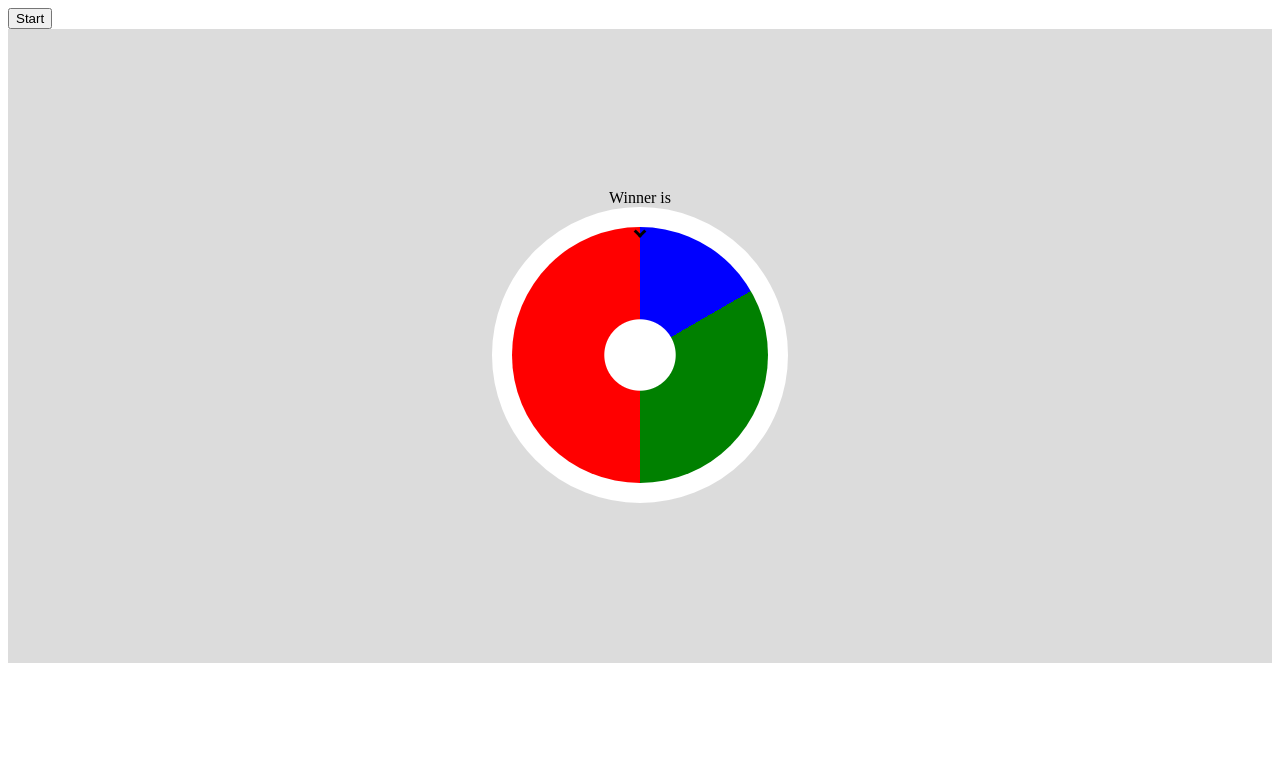
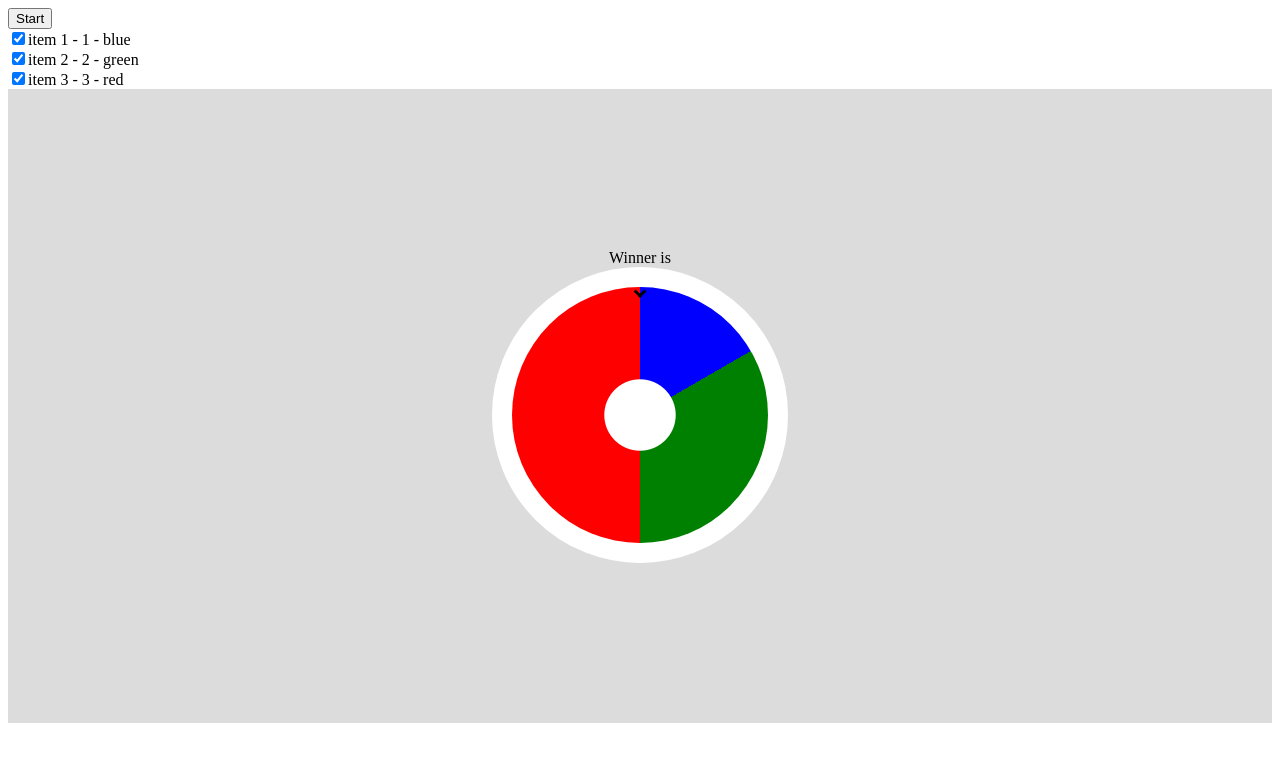
Before and after one commit to ilnazv/wheel, a React app: page / in a window 1280 px wide. Shown: the top 762 px of the page. Built offline with nearby package versions, Linux system fonts and the light colour scheme.

Commit message:
input init, wheel reinit fixes

```diff
--- a/src/App.tsx
+++ b/src/App.tsx
@@ -1,12 +1,23 @@
-import React, { useRef } from "react";
-import { IWheelRef, Wheel } from "./Wheel/Wheel";
+import React, { useRef, useState } from 'react';
+import { IWheelItem } from './Models';
+import { IWheelRef, Wheel } from './Wheel';
+import { ItemsInput } from './ItemsInput';
 
 export default function App() {
     const wheelRef = useRef<IWheelRef>(null);
+
+    const [items, setItems] = useState<IWheelItem[]>([]);
+
     return (
         <>
             <button onClick={() => wheelRef.current?.start(10)}>Start</button>
-            <Wheel componentRef={wheelRef} />
+            <ItemsInput
+                onChange={(_items) => {
+                    console.log('items: ', _items);
+                    setItems(_items);
+                }}
+            />
+            <Wheel componentRef={wheelRef} items={items} />
         </>
     );
 }
--- /dev/null
+++ b/src/ItemsInput/ItemsInput.tsx
@@ -0,0 +1,69 @@
+import React, { useCallback, useEffect, useState } from 'react';
+import { IWheelItem } from '../Models';
+
+interface IItemsInputProps {
+    onChange: (items: IWheelItem[]) => void;
+}
+
+const defaultItems: IWheelItem[] = [
+    {
+        id: 0,
+        title: 'item 1',
+        weight: 1,
+        color: 'blue',
+        selected: true,
+    },
+    {
+        id: 1,
+        title: 'item 2',
+        weight: 2,
+        color: 'green',
+        selected: true,
+    },
+    {
+        id: 2,
+        title: 'item 3',
+        weight: 3,
+        color: 'red',
+        selected: true,
+    },
+];
+
+export function ItemsInput({ onChange }: IItemsInputProps): JSX.Element {
+    const [items, setItems] = useState(defaultItems);
+
+    useEffect(() => {
+        onChange(items.filter((x) => x.selected));
+    }, [items]);
+
+    const itemInput = useCallback((item: IWheelItem) => {
+        return (
+            <span key={`item-input_${item.id}`}>
+                <input
+                    type="checkbox"
+                    checked={item.selected}
+                    onChange={(ev) => {
+                        setItems((cur) => {
+                            cur.find((x) => x.id === item.id)!.selected =
+                                ev.target.checked;
+                            return [...cur];
+                        });
+                    }}
+                ></input>
+                <span>{item.title}</span> - <span>{item.weight}</span> -{' '}
+                <span>{item.color}</span>
+            </span>
+        );
+    }, []);
+
+    return (
+        <div
+            style={{
+                display: 'flex',
+                flexDirection: 'column',
+            }}
+        >
+            {items.map(itemInput)}
+        </div>
+    );
+}
--- /dev/null
+++ b/src/ItemsInput/index.ts
@@ -0,0 +1 @@
+export * from './ItemsInput';
--- a/src/Wheel/Wheel.tsx
+++ b/src/Wheel/Wheel.tsx
@@ -5,59 +5,37 @@ import React, {
     useMemo,
     useRef,
     useState,
-} from "react";
-import { IColored, IItem } from "../Models";
-
-interface IWheelItem extends IColored, IItem {}
-
-const items: IWheelItem[] = [
-    {
-        id: 0,
-        title: "item 1",
-        weight: 1,
-        color: "blue",
-    },
-    {
-        id: 1,
-        title: "item 2",
-        weight: 2,
-        color: "green",
-    },
-    {
-        id: 2,
-        title: "item 3",
-        weight: 3,
-        color: "red",
-    },
-];
+} from 'react';
+import { IWheelItem } from '../Models';
 
 const debug = false;
 
 export interface IWheelParams {
     componentRef: React.RefObject<IWheelRef>;
+    items: IWheelItem[];
 }
 
 export interface IWheelRef {
     start: (speed: number) => void;
 }
 
-export function Wheel({ componentRef }: IWheelParams) {
+export function Wheel({ componentRef, items = [] }: IWheelParams) {
     const roundDivider = 360;
     const [degree, setDegree] = useState(0);
     const [winnerId, setWinnerId] = useState<number>();
     const percentStep = useMemo(
-        () => 100 / items.map((x) => x.weight).reduce((a, b) => a + b),
-        []
+        () => 100 / items.map((x) => x.weight).reduce((a, b) => a + b, 0),
+        [items]
     );
     const degreeStep = useMemo(
-        () => 360 / items.map((x) => x.weight).reduce((a, b) => a + b),
-        []
+        () => 360 / items.map((x) => x.weight).reduce((a, b) => a + b, 0),
+        [items]
     );
     const style = useMemo(() => {
         const res = `${items.reduce(
             (acc: string, cur: IWheelItem, index, arr): string => {
                 return `${acc}, ${cur.color} ${
-                    index > 0 ? percentStep * arr[index - 1].weight : "0"
+                    index > 0 ? percentStep * arr[index - 1].weight : '0'
                 }% ${
                     (index > 0 ? percentStep * arr[index - 1].weight : 0) +
                     percentStep * cur.weight
@@ -69,7 +47,7 @@ export function Wheel({ componentRef }: IWheelParams) {
             console.log(res);
         }
         return res;
-    }, [degree]);
+    }, [items, degree]);
 
     const intervalIdRef = useRef<NodeJS.Timer>();
 
@@ -89,56 +67,61 @@ export function Wheel({ componentRef }: IWheelParams) {
         []
     );
 
+    useEffect(() => unmountWheel(), [items]);
+
+    const itemsMap = useMemo(() => {
+        const getItemIdByPosition = (position: number): number => {
+            let winner: number | undefined;
+            items.reduce((acc, cur) => {
+                const section = acc + degreeStep * cur.weight;
+                const res = position / section;
+                if (res < 1) {
+                    winner = cur.id;
+                    return;
+                }
+                return section;
+            }, 0);
+            return winner!;
+        };
+        return Array.from(Array(360).keys()).map(getItemIdByPosition);
+    }, [items]);
+
     useImperativeHandle(
         componentRef,
         () => ({
             start: (speed: number): void => {
-                startWheel(speed);
+                startWheel(speed, itemsMap);
             },
         }),
-        []
+        [componentRef, itemsMap]
     );
 
-    const getItemIdByPosition = useCallback((position: number) => {
-        let winner: number | undefined;
-        items.reduce((acc, cur) => {
-            const section = acc + degreeStep * cur.weight;
-            const res = position / section;
-            if (res < 1) {
-                winner = cur.id;
-                return;
-            }
-            return section;
-        }, 0);
-        return winner;
-    }, []);
-
-    const startWheel = useCallback((startSpeed: number) => {
+    const startWheel = useCallback((startSpeed: number, itemsMap: number[]) => {
         unmountWheel();
         if (debug) {
-            console.warn("roundDivider: ", roundDivider);
+            console.warn('roundDivider: ', roundDivider);
         }
         const winnerPosition = Math.ceil(Math.random() * 360);
-        const winner = getItemIdByPosition(winnerPosition);
+        const winner = itemsMap[winnerPosition];
         if (debug) {
-            console.warn("winnerSection: ", winnerPosition);
-            console.warn("winner: ", winner);
+            console.warn('winnerSection: ', winnerPosition);
+            console.warn('winner: ', winner);
         }
         let speed = startSpeed;
         intervalIdRef.current = setInterval(() => {
             setDegree((cur) => {
                 const round = Math.floor(cur / roundDivider);
                 const nextSpeed = startSpeed - round;
-                const curId = getItemIdByPosition(360 - (cur % 360));
+                const curId = itemsMap[360 - (cur % 360)];
                 if (debug) {
-                    console.warn("curId: ", curId);
+                    console.warn('curId: ', curId);
                 }
                 setWinnerId(curId);
                 if (speed != nextSpeed) {
                     if (nextSpeed > 0) {
                         speed = nextSpeed;
                         if (debug) {
-                            console.warn("set speed: ", nextSpeed);
+                            console.warn('set speed: ', nextSpeed);
                         }
                     } else {
                         if (360 - (cur % 360) == winnerPosition) {
@@ -147,7 +130,7 @@ export function Wheel({ componentRef }: IWheelParams) {
                             clearInterval(intervalIdRef.current);
                             intervalIdRef.current = undefined;
                             if (debug) {
-                                console.warn("set speed: ", nextSpeed);
+                                console.warn('set speed: ', nextSpeed);
                             }
                         }
                     }
@@ -160,13 +143,13 @@ export function Wheel({ componentRef }: IWheelParams) {
     return (
         <div
             style={{
-                display: "grid",
-                placeContent: "center",
-                overflow: "hidden",
-                margin: "0",
-                height: "100%",
+                display: 'grid',
+                placeContent: 'center',
+                overflow: 'hidden',
+                margin: '0',
+                height: '100%',
                 padding: `10em`,
-                background: "gainsboro",
+                background: 'gainsboro',
             }}
         >
             <div
@@ -180,19 +163,19 @@ export function Wheel({ componentRef }: IWheelParams) {
                 style={{
                     border: `20px solid white`,
                     borderRadius: `50%`,
-                    background: "white",
-                    position: "relative",
+                    background: 'white',
+                    position: 'relative',
                 }}
             >
                 <div
                     style={{
                         position: `absolute`,
                         left: `50%`,
-                        transform: "translate(-50%, 0px) rotate(45deg)",
-                        border: "solid black",
-                        borderWidth: "0 3px 3px 0",
-                        display: "inline-block",
-                        padding: "3px",
+                        transform: 'translate(-50%, 0px) rotate(45deg)',
+                        border: 'solid black',
+                        borderWidth: '0 3px 3px 0',
+                        display: 'inline-block',
+                        padding: '3px',
                     }}
                 ></div>
                 <div
--- a/webpack.config.js
+++ b/webpack.config.js
@@ -1,27 +1,28 @@
 // Generated using webpack-cli https://github.com/webpack/webpack-cli
 
-const path = require("path");
-const HtmlWebpackPlugin = require("html-webpack-plugin");
-const MiniCssExtractPlugin = require("mini-css-extract-plugin");
+const path = require('path');
+const HtmlWebpackPlugin = require('html-webpack-plugin');
+const MiniCssExtractPlugin = require('mini-css-extract-plugin');
+const { SourceMapDevToolPlugin } = require('webpack');
 
-const isProduction = process.env.NODE_ENV == "production";
+const isProduction = process.env.NODE_ENV == 'production';
 
 const stylesHandler = isProduction
     ? MiniCssExtractPlugin.loader
-  : "style-loader";
+    : 'style-loader';
 
 const config = {
-  entry: "./src/index.ts",
+    entry: './src/index.ts',
     output: {
-    path: path.resolve(__dirname, "dist"),
+        path: path.resolve(__dirname, 'dist'),
     },
     devServer: {
         open: true,
-    host: "localhost",
+        host: 'localhost',
     },
     plugins: [
         new HtmlWebpackPlugin({
-      template: "public/index.html",
+            template: 'public/index.html',
         }),
 
         // Add your plugins here
@@ -31,16 +32,16 @@ const config = {
         rules: [
             {
                 test: /\.(ts|tsx)$/i,
-        loader: "ts-loader",
-        exclude: ["/node_modules/"],
+                loader: 'ts-loader',
+                exclude: ['/node_modules/'],
             },
             {
                 test: /\.css$/i,
-        use: [stylesHandler, "css-loader"],
+                use: [stylesHandler, 'css-loader'],
             },
             {
                 test: /\.(eot|svg|ttf|woff|woff2|png|jpg|gif)$/i,
-        type: "asset",
+                type: 'asset',
             },
 
             // Add your rules for custom modules here
@@ -48,17 +49,19 @@ const config = {
         ],
     },
     resolve: {
-    extensions: [".tsx", ".ts", ".js"],
+        extensions: ['.tsx', '.ts', '.js'],
     },
 };
 
 module.exports = () => {
     if (isProduction) {
-    config.mode = "production";
+        config.mode = 'production';
 
         config.plugins.push(new MiniCssExtractPlugin());
     } else {
-    config.mode = "development";
+        config.mode = 'development';
+        config.devtool = false;
+        config.plugins.push(new SourceMapDevToolPlugin({}));
     }
     return config;
 };
```
Also changed, not shown: src/Models/Models.tsx (+7 -1 lines), 1 other file (tests, documents, lock files or other folders). Lines whose indentation alone changed are shown as unchanged.
